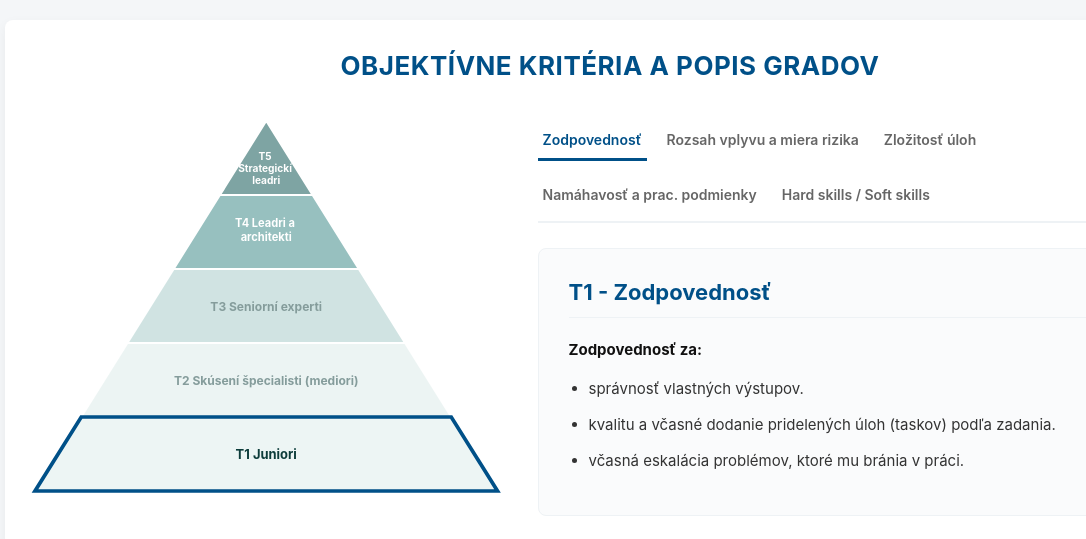
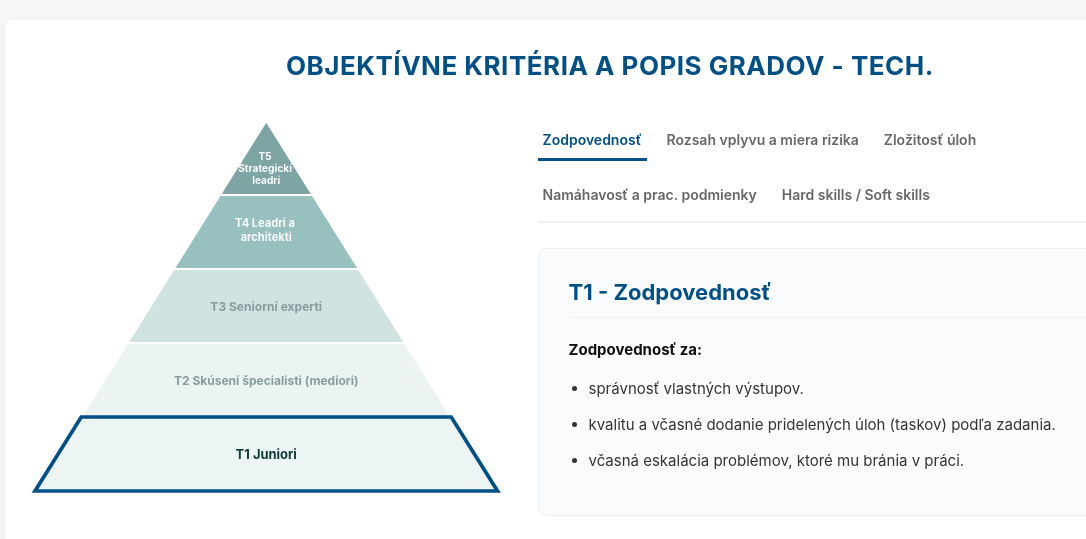
Before and after one commit to LuciaVisma/objektivne_kriteria, a plain HTML site: page index.html in a window 1280 px wide. Shown: the whole page, without its empty margins (30-1116 px from the left). Drawn offline with Linux system fonts and the light colour scheme.

Commit message:
Update index.html

```diff
--- a/index.html
+++ b/index.html
@@ -178,7 +178,7 @@
 
 <div class="container">
     <div class="header">
-        <h1>OBJEKTÍVNE KRITÉRIA A POPIS GRADOV</h1>
+        <h1>OBJEKTÍVNE KRITÉRIA A POPIS GRADOV - TECH.</h1> </h1>
     </div>
 
     <div class="main-layout">
```
